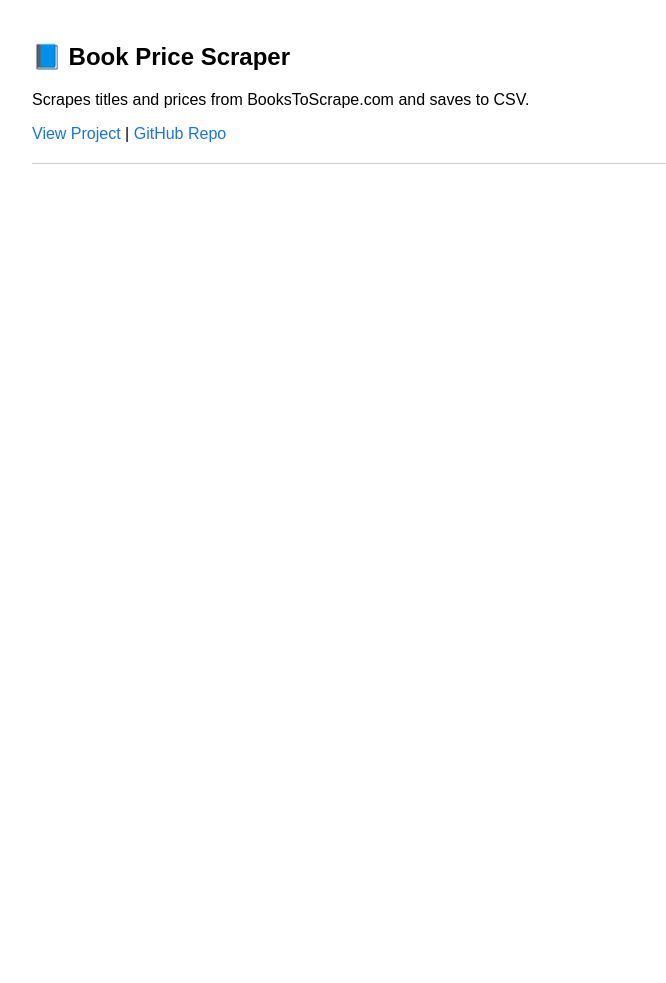
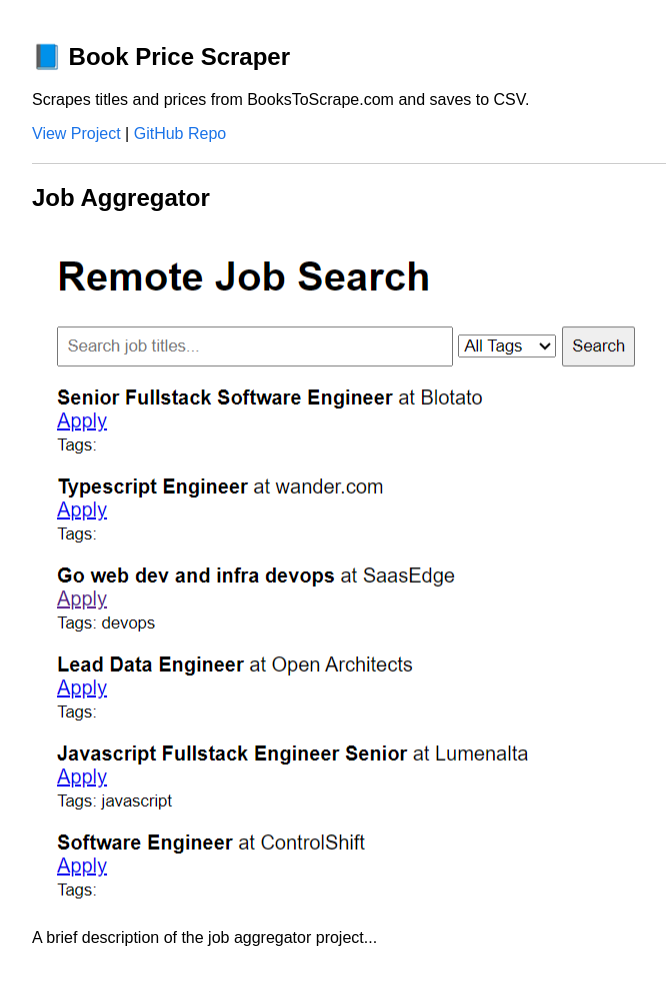
Before and after one commit to brw32/portfolio, a plain HTML site: page index.html in a window 1280 px wide. Shown: the part 131-1114 px from the top of the page, without its empty margins (208-874 px from the left). Before the commit the page ends 800 px from the top, so only its background shows below. Drawn offline with Linux system fonts and the light colour scheme.

Commit message:
aggregator project

```diff
--- a/index.html
+++ b/index.html
@@ -18,6 +18,11 @@
       <a href="projects/books-scraper.html">View Project</a> |
       <a href="https://github.com/brw32/price-monitor">GitHub Repo</a>
     </section>
+	<section id="projects">
+  <h2>Job Aggregator</h2>
+  <img src="assets/job-aggregator.png" alt="Job Aggregator project screenshot" />
+  <p>A brief description of the job aggregator project...</p>
+</section>
   </main>
 </body>
 </html>
```
Also changed, not shown: assets/job-aggregator.png (added).
